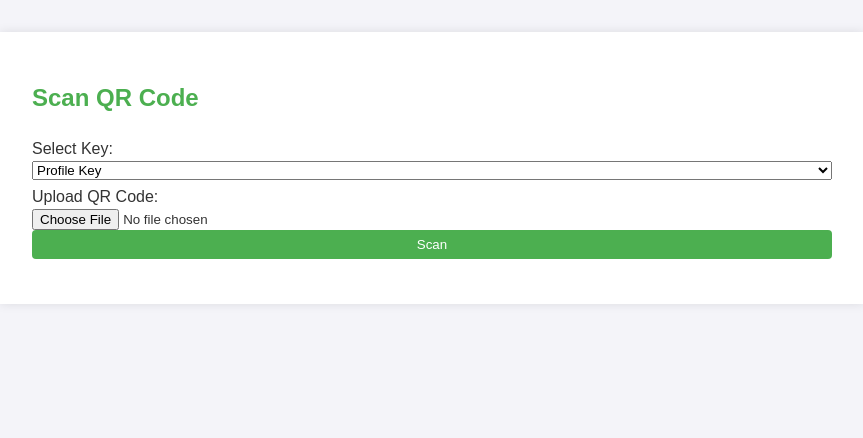
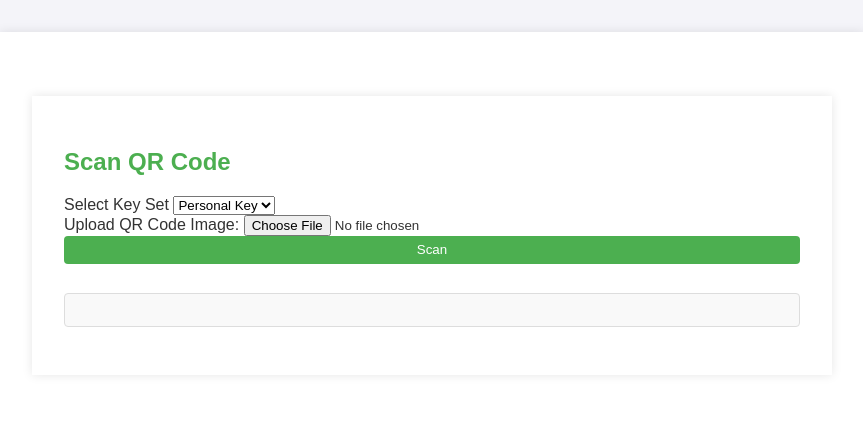
Before and after one commit to RandomName426/Encrypted-QR-Codes, a Flask app: page /scan in a window 1280 px wide. Shown: the part 50-488 px from the top of the page, without its empty margins (208-1071 px from the left). Run offline with Flask 3, Linux system fonts and the light colour scheme; a user stored in the database is signed in; data comes from the database, SQL or seed files in the repository; some libraries are stand-ins or nearby versions.

Commit message:
Encryption bugged again

```diff
--- a/AESalgorithm.py
+++ b/AESalgorithm.py
@@ -141,6 +141,6 @@
 
     decrytedKey = RSA.main(encrypted_data[:2048], False, privateKey)
     encrypted_message = encrypted_data[2048:]
-    encrypted_message = bytes.fromhex(encrypted_message.decode('utf-8'))
+
     decrypted_message = decrypt_aes(encrypted_message, decrytedKey)
     return decrypted_message
--- a/RSAalgorithm.py
+++ b/RSAalgorithm.py
@@ -76,9 +76,8 @@
 
         encryptedMessage = encryptedData[:(keySize*2)]
         encryptedPadding = encryptedData[(keySize*2):]
-        encryptedMessage = (encryptedMessage.decode('utf-8'))
-        decryptedMessage = rsaDecryption(int(encryptedMessage, 16), privateKey)
-        decryptedPadding = rsaDecryption(int(encryptedPadding, 16), privateKey)
+        decryptedMessage = rsaDecryption(int.from_bytes(encryptedMessage, "big"), privateKey)
+        decryptedPadding = rsaDecryption(int.from_bytes(encryptedPadding, "big" ), privateKey)
 
         messageBytes = decryptedMessage.to_bytes((decryptedMessage.bit_length() + 7) // 8, byteorder="big")
         paddingBytes = decryptedPadding.to_bytes(keySize, byteorder="big")
--- a/app.py
+++ b/app.py
@@ -68,11 +68,7 @@
 @app.route('/scan', methods=['GET', 'POST'])
 @login_required
 def scan():
-    if request.method == 'POST':
-        key_selection = request.form['key_selection']
-        # Implement logic for handling key selection here
-        # ...
-    return render_template('scan.html', user=session['username'], groups=db.get_user_groups(session['username']))
+    return render_template('scan.html', user=db.get_user_info(session['username']))
 
 @app.route('/account')
 @login_required
@@ -196,5 +192,26 @@
     flash(f'Invitation to join {group_name} declined.')
     return redirect(url_for('notifications'))
 
+@app.route('/decode_qr', methods=['POST'])
+@login_required
+@login_required
+def decode_qr():
+    data = request.get_json()
+    qr_data = bytes(data['qrData'])
+    key_selection = data['key_selection']
+
+    # Determine if the key selection is a user or a group
+    if key_selection == session['username']:
+        private_key = db.get_private_key(session['username'])
+    elif db.group_exists(key_selection):
+        private_key = db.get_group_private_key(key_selection)
+    else:
+        return jsonify({'error': 'Invalid key selection'}), 400
+
+    decrypted_message = Decryption(qr_data, private_key)
+    decrypted_message = decrypted_message.decode('utf-8')
+
+    return jsonify({'decryptedData': decrypted_message})
+
 if __name__ == '__main__':
     app.run(debug=True)
--- a/static/js/scan.js
+++ b/static/js/scan.js
@@ -2,21 +2,19 @@
     event.preventDefault();
     const fileInput = document.getElementById('qr-file');
     const file = fileInput.files[0];
+    const keySelection = document.getElementById('key_selection').value;
+
     if (file) {
         const reader = new FileReader();
         reader.onload = function(e) {
-            console.log("FileReader onload triggered");  // Debug statement
             const image = new Image();
             image.onload = function() {
-                console.log("Image onload triggered");  // Debug statement
                 const canvas = document.createElement('canvas');
                 canvas.width = image.width;
                 canvas.height = image.height;
-                console.log(`Image dimensions: ${image.width}x${image.height}`);  // Log image dimensions
                 const context = canvas.getContext('2d');
                 context.drawImage(image, 0, 0);
                 const imageData = context.getImageData(0, 0, canvas.width, canvas.height);
-                console.log(`Image data: width=${imageData.width}, height=${imageData.height}`);  // Debug statement
 
                 const code = jsQR(imageData.data, canvas.width, canvas.height);
                 if (code) {
@@ -26,9 +24,12 @@
                     fetch('/decode_qr', {
                         method: 'POST',
                         headers: {
-                            'Content-Type': 'application/octet-stream'
+                            'Content-Type': 'application/json'
                         },
-                        body: new Uint8Array(qrData)
+                        body: JSON.stringify({
+                            qrData: Array.from(qrData),
+                            key_selection: keySelection
+                        })
                     })
                     .then(response => response.json())
                     .then(data => {
--- a/templates/scan.html
+++ b/templates/scan.html
@@ -1,16 +1,28 @@
 {% extends "base.html" %}
+
+{% block title %}Scan QR Code{% endblock %}
+
 {% block content %}
+<div class="container mt-4">
     <h2>Scan QR Code</h2>
-    <form method="POST" action="{{ url_for('scan') }}" enctype="multipart/form-data">
-        <label for="key_selection">Select Key:</label>
-        <select id="key_selection" name="key_selection">
-            <option value="{{ user }}">Profile Key</option>
-            {% for group in groups %}
-                <option value="{{ group }}">{{ group }} Key</option>
-            {% endfor %}
-        </select>
-        <label for="file">Upload QR Code:</label>
-        <input type="file" id="file" name="file" required>
-        <button type="submit">Scan</button>
+    <form id="qr-form">
+        <div class="form-group">
+            <label for="key_selection">Select Key Set</label>
+            <select class="form-control" id="key_selection" name="key_selection">
+                <option value="{{ user.username }}">Personal Key</option>
+                {% for group in user.groups %}
+                    <option value="{{ group }}">{{ group }}</option>
+                {% endfor %}
+            </select>
+        </div>
+        <div class="form-group">
+            <label for="qr-file">Upload QR Code Image:</label>
+            <input type="file" id="qr-file" accept="image/png" required>
+        </div>
+        <button type="submit" class="btn btn-primary">Scan</button>
     </form>
+    <p id="qr-result"></p>
+</div>
+<script src="https://cdn.jsdelivr.net/npm/jsqr/dist/jsQR.js"></script>
+<script src="{{ url_for('static', filename='js/scan.js') }}"></script>
 {% endblock %}
--- a/utils/database.py
+++ b/utils/database.py
@@ -70,10 +70,10 @@
 
     def get_user_info(self, username):
         with self.conn:
-            result = self.conn.execute('''
-                SELECT username, email FROM users WHERE username = ?
-            ''', (username,)).fetchone()
-            return result
+            user = self.conn.execute('SELECT * FROM users WHERE username = ?', (username,)).fetchone()
+            groups = self.conn.execute('SELECT group_name FROM group_members WHERE username = ?', (username,)).fetchall()
+            return {'username': user['username'], 'email': user['email'], 'groups': [g['group_name'] for g in groups]}
+
 
     def get_public_key(self, username):
         with self.conn:
@@ -84,9 +84,7 @@
 
     def get_private_key(self, username):
         with self.conn:
-            private_key_serialized = self.conn.execute('''
-                SELECT private_key FROM users WHERE username = ?
-            ''', (username,)).fetchone()[0]
+            private_key_serialized = self.conn.execute('SELECT private_key FROM users WHERE username = ?', (username,)).fetchone()[0]
             return pickle.loads(private_key_serialized)
 
     def validate_user(self, username, password):
@@ -112,9 +110,7 @@
 
     def group_exists(self, group_name):
         with self.conn:
-            result = self.conn.execute('''
-                SELECT 1 FROM groups WHERE group_name = ?
-            ''', (group_name,)).fetchone()
+            result = self.conn.execute('SELECT 1 FROM groups WHERE group_name = ?', (group_name,)).fetchone()
             return result is not None
 
     def get_user_groups(self, username):
@@ -160,6 +156,11 @@
                 SELECT public_key FROM groups WHERE group_name = ?
             ''', (group_name,)).fetchone()[0]
             return pickle.loads(public_key_serialized)
+
+    def get_group_private_key(self, group_name):
+        with self.conn:
+            private_key_serialized = self.conn.execute('SELECT private_key FROM groups WHERE group_name = ?', (group_name,)).fetchone()[0]
+            return pickle.loads(private_key_serialized)
 
     def add_notification(self, username, message, group_name=None):
         with self.conn:
```
Also changed, not shown: qrcode.png.
